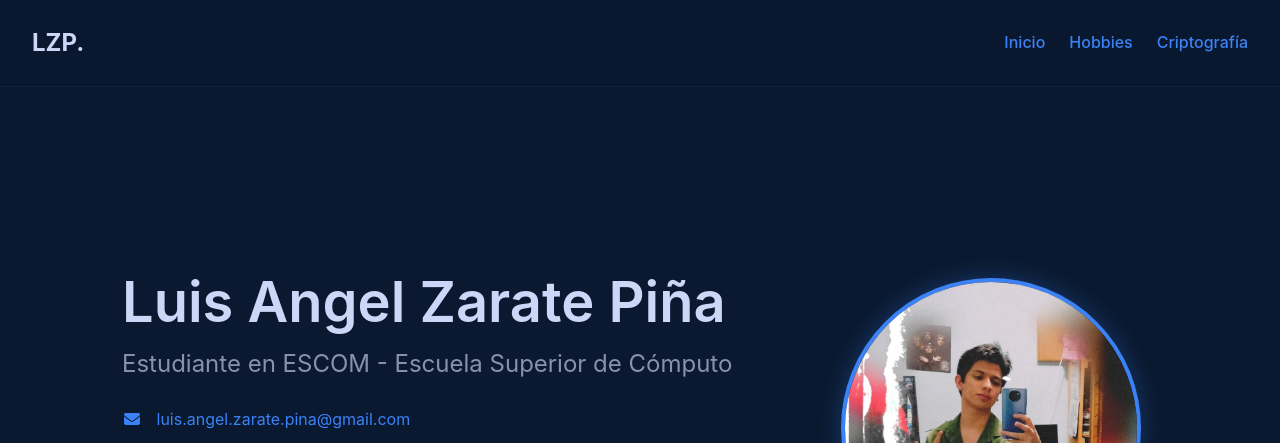
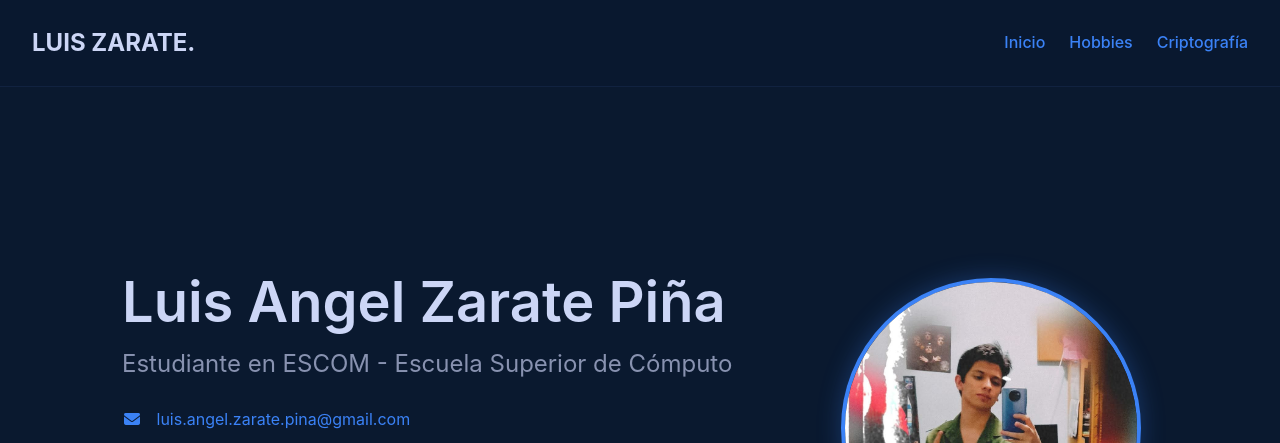
Before and after one commit to Luishin/Luishin.github.io, a plain HTML site: page index.html in a window 1280 px wide. Shown: the top 443 px of the page. Drawn offline with Linux system fonts and the light colour scheme.

Commit message:
Fix HTML formatting issues and improve structure

```diff
--- a/index.html
+++ b/index.html
@@ -296,7 +296,7 @@
 <body>
 
     <header class="navbar">
-        <div class="logo">LZP.</div>
+        <div class="logo">LUIS ZARATE.</div>
         <ul>
             <li><a href="#inicio">Inicio</a></li>
             <li><a href="#hobbies">Hobbies</a></li>
```
